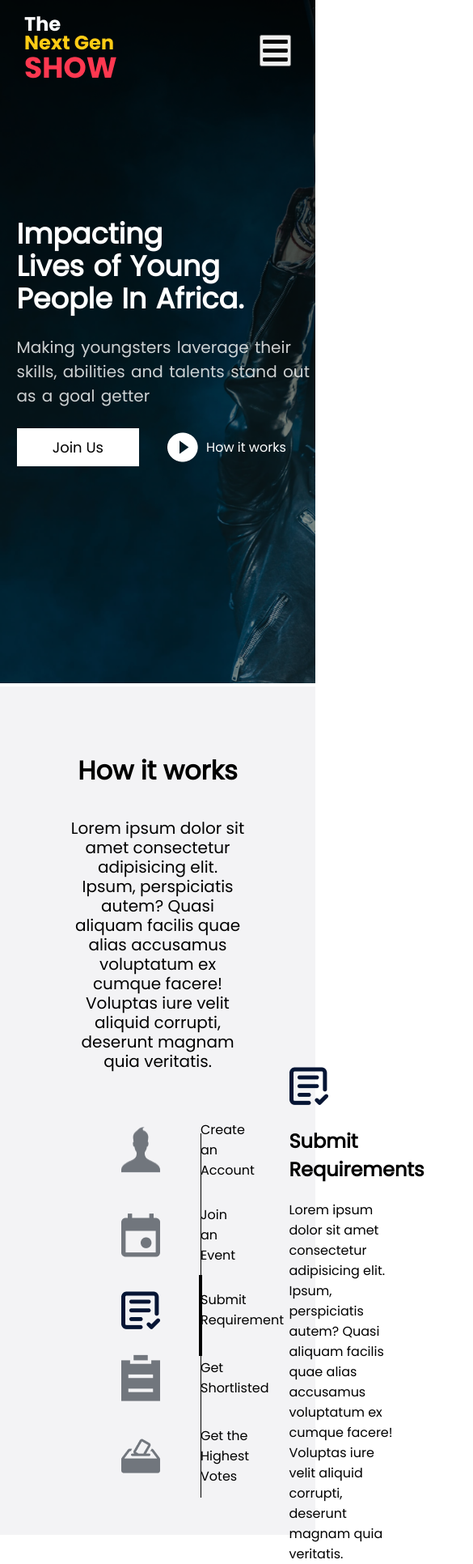
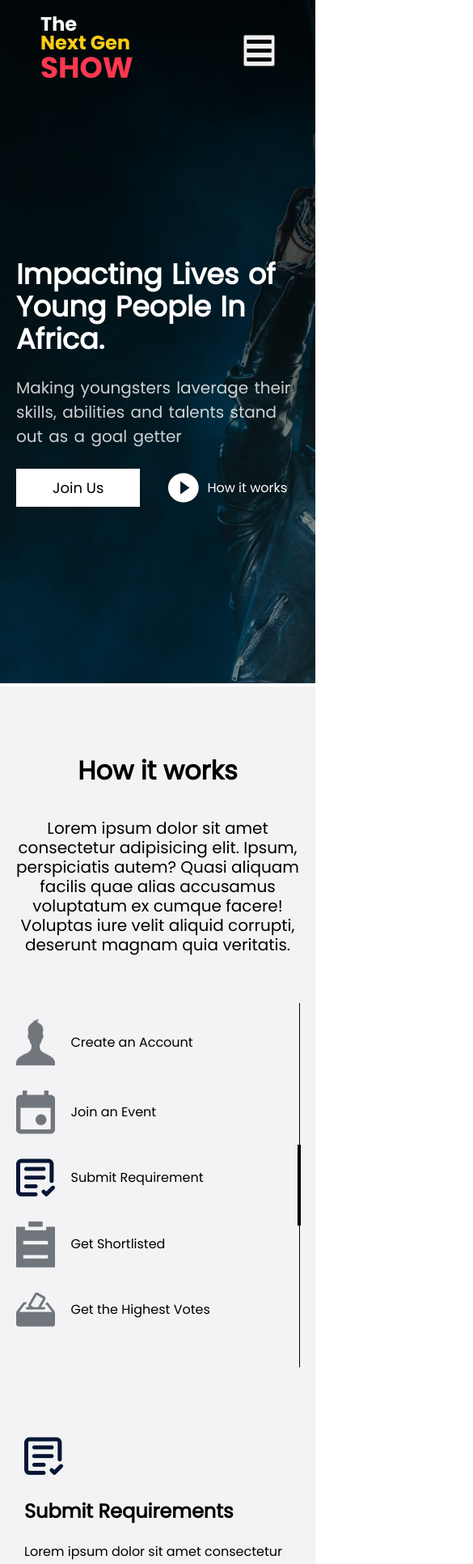
Before and after one commit to Bola-Kadiri/next-gen-show, a React (Create React App) app: page / in a window 390 px wide. Shown: the top 1932 px of the page at 81% size, 585 px wide, since content can reach past the window. Built offline with nearby package versions, Linux system fonts and the light colour scheme.

Commit message:
responsiveness features

```diff
--- a/src/component/Nav.css
+++ b/src/component/Nav.css
@@ -81,7 +81,7 @@
    display: none;
  }
 
- @media screen and (max-width: 880px){
+ @media screen and (max-width: 1200px){
    .nav-links, .btn-join{
    width: 35%;
     display: flex;
@@ -96,10 +96,11 @@
 
      .bars{
       display: flex;
-      margin-right: 30px;
+      margin-right: 50px;
+      z-index: 200;
      }
      .logo-house{
-      margin-left: 30px;
+      margin-left: 50px;
      }
      .show{
       position: absolute;
@@ -109,7 +110,7 @@
       display: flex;
       flex-direction: column;
       align-items: self-start;
-      left: 0;
+      left: 50;
       right: 0;
      background-color: #061634;
       top: 100px;
--- a/src/component/sticker/Sticker.css
+++ b/src/component/sticker/Sticker.css
@@ -30,3 +30,9 @@
 
 
  }
+
+ @media screen and (max-width: 1200px) {
+    .sticker-content{
+        display: none;
+    }
+ }
--- a/src/styles/Home.css
+++ b/src/styles/Home.css
@@ -240,9 +240,10 @@
  }
  .people-box-content{
   width: 70%;
-  height: 300px;
+   min-height: 70vh;
   display: flex;
   justify-content: space-between;
+
  }
  .box-a{
   width:100%;
@@ -308,7 +309,7 @@
 }
 .blog-content{
   width: 80%;
-  height: 400px;
+  min-height: 70vh;
   display: flex;
   justify-content: space-around;
   align-items: center;
@@ -329,25 +330,113 @@
  width: 100%;
 
 }
-@media screen and (max-width: 880px){
+
+@media screen and (max-width: 780px){
+  br{
+    display: none;
+  }
   .home-container{
-    width: 100%;
-    margin-left: 30px;
+
+    margin: 0px;
+  }
+  .home-content{
+    margin-top: 100px;
+    margin-left: 20px;
   }
   .home-content h1{
-    font-size: 55px;
+    width: 100%;
+    font-size: 35px;
     word-spacing: 2px;
-    line-height: 60px;
+    line-height: 45px;
     margin-bottom: 25px;
   }
   .home-content p{
-    width: 100%;
+    width: 90%;
     font-size: 20px;
     line-height: 30px;
     word-spacing: 2px;
     margin-bottom: 25px;
     opacity: 0.8;
   }
+  .home-requirement-content{
+    width: 100%;
+    display: flex;
+    flex-direction: column;
+   justify-content: space-around;
+   align-items: center;
+  }
+  .home-req-left{
+    width: 90%;
+    display: flex;
+    justify-content: flex-start;
+    align-items: center;
+    margin-left: 20px;
+    margin-right: 20px;
+
+  }
+  .home-icon{
+    width: 80%;
+    display: flex;
+    align-items: center;
+    margin-bottom: 30px;
+  }
+  .home-icon span{
+    width: 100%;
+    margin-left: 20px;
+  }
+  .works-content p{
+    text-align: center;
+    width: 90%;
+    font-size: 20px;
+    line-height: 24px;
+  }
+  .home-req-right-content{
+    margin-left: 20px;
+    padding-left: 20px;
+  }
+  .people-box-content{
+    width: 90%;
+    min-height: 80vh;
+    display: flex;
+    justify-content: center;
+    align-items: center;
+    flex-wrap: wrap;
+    margin-bottom: 30px;
+   }
+   .home-req-right{
+    width: 100%;
+    height: 450px;
+    margin-right: 20px;
+    display: flex;
+    align-items: center;
+
+  }
+  .home-req-right-content p{
+    width: 100%;
+  }
+
+   .box-a{
+    max-width: 100%;
+    width: 400px;
+    margin-top:20px;
+   }
+   .blog-env{
+    width: 100%;
+    min-height: 70vh;
+    display: flex;
+    justify-content: center;
+    align-items: center;
+
+  }
+  .blog-content{
+    width: 80%;
+    min-height: 70vh;
+    display: flex;
+    flex-wrap: wrap;
+    justify-content: space-around;
+    align-items: center;
+  }
+
 }
 @media screen and (max-width: 480px){
   .home-content h1{
```
